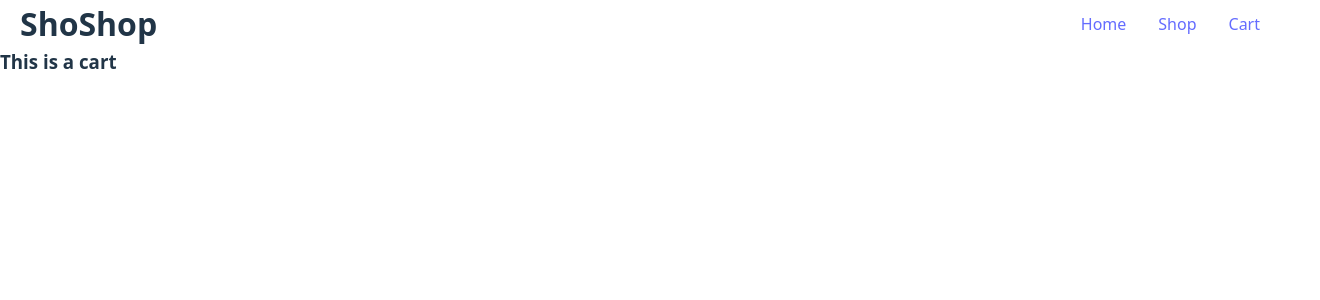
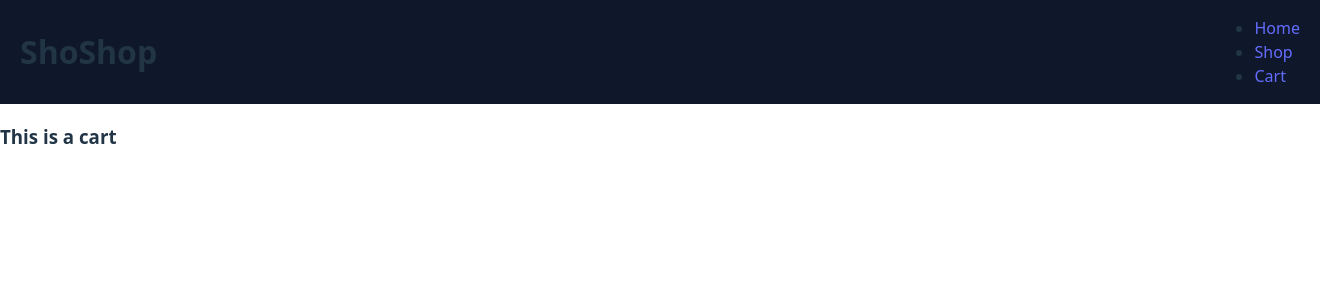
Before and after one commit to draczihper/shopping-cart, a React (Vite) app: page /Cart in a window 1280 px wide. Shown: the top 300 px of the page, 1320 px wide, since content can reach past the window. Built offline with nearby package versions, Linux system fonts and the light colour scheme.

Commit message:
Style the navbar

```diff
--- a/src/Navbar.module.css
+++ b/src/Navbar.module.css
@@ -1,15 +1,9 @@
-* {
-    margin: 0;
-    padding: 0;
-    box-sizing: border-box;
-}
 
 body {
     height: 100vh;
     width: 100vw;
     place-items: normal;
 }
-
 
 .navbar {
     width: 100vw;
@@ -19,6 +13,7 @@ body {
     align-items: center;
     justify-content: space-between;
     padding: 0 20px;
+    background-color: #0F172B;
 }
 
 .logo {
@@ -36,13 +31,15 @@ body {
 
 }
 
-.listItems {
+.list {
     list-style: none;
     display: flex;
     gap: 2rem;
     font-size: 1rem;
+    font-family: sans-serif;
 }
 
-.navLinks {
-
+.item {
+    color: white;
+    align-items: center;
 }
```
